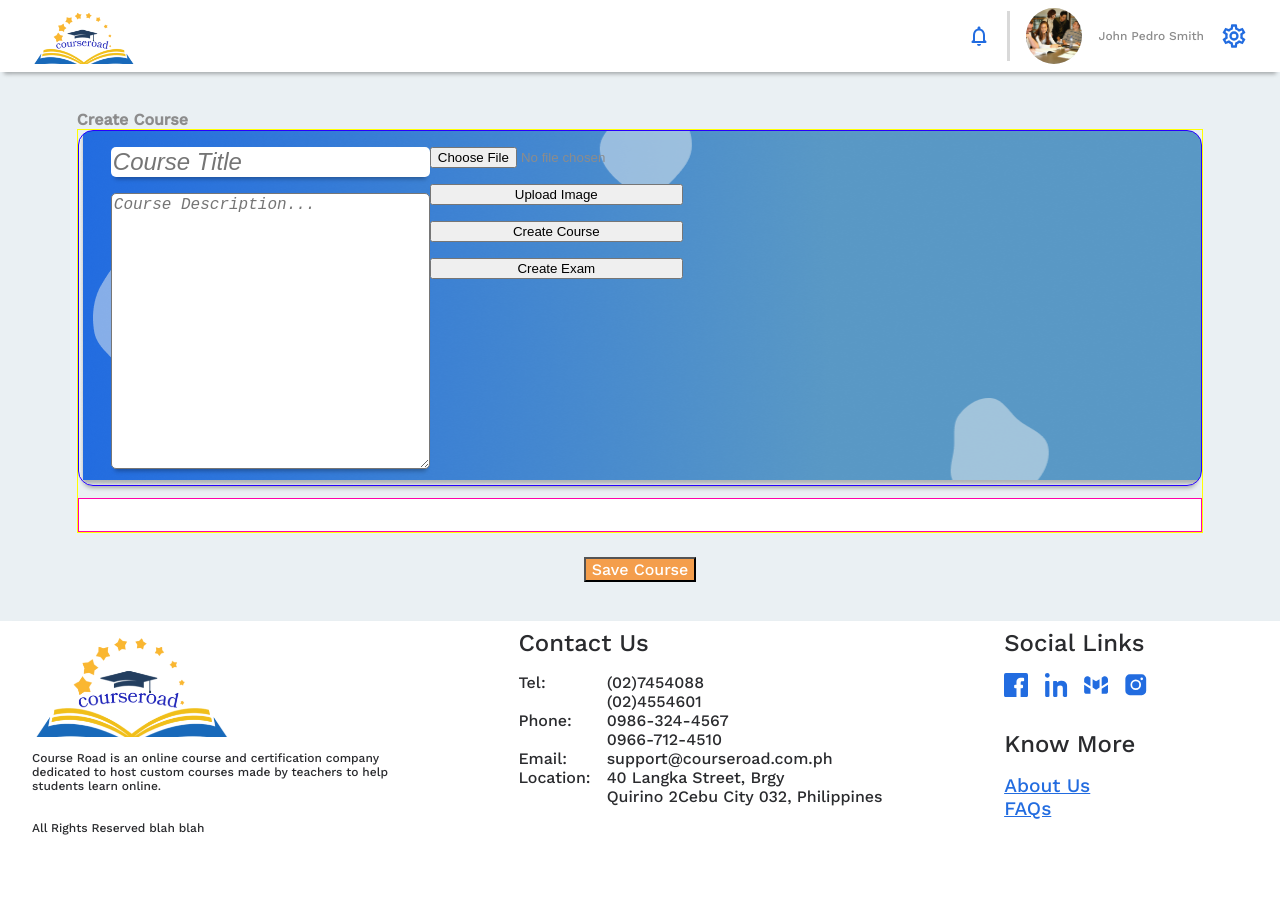
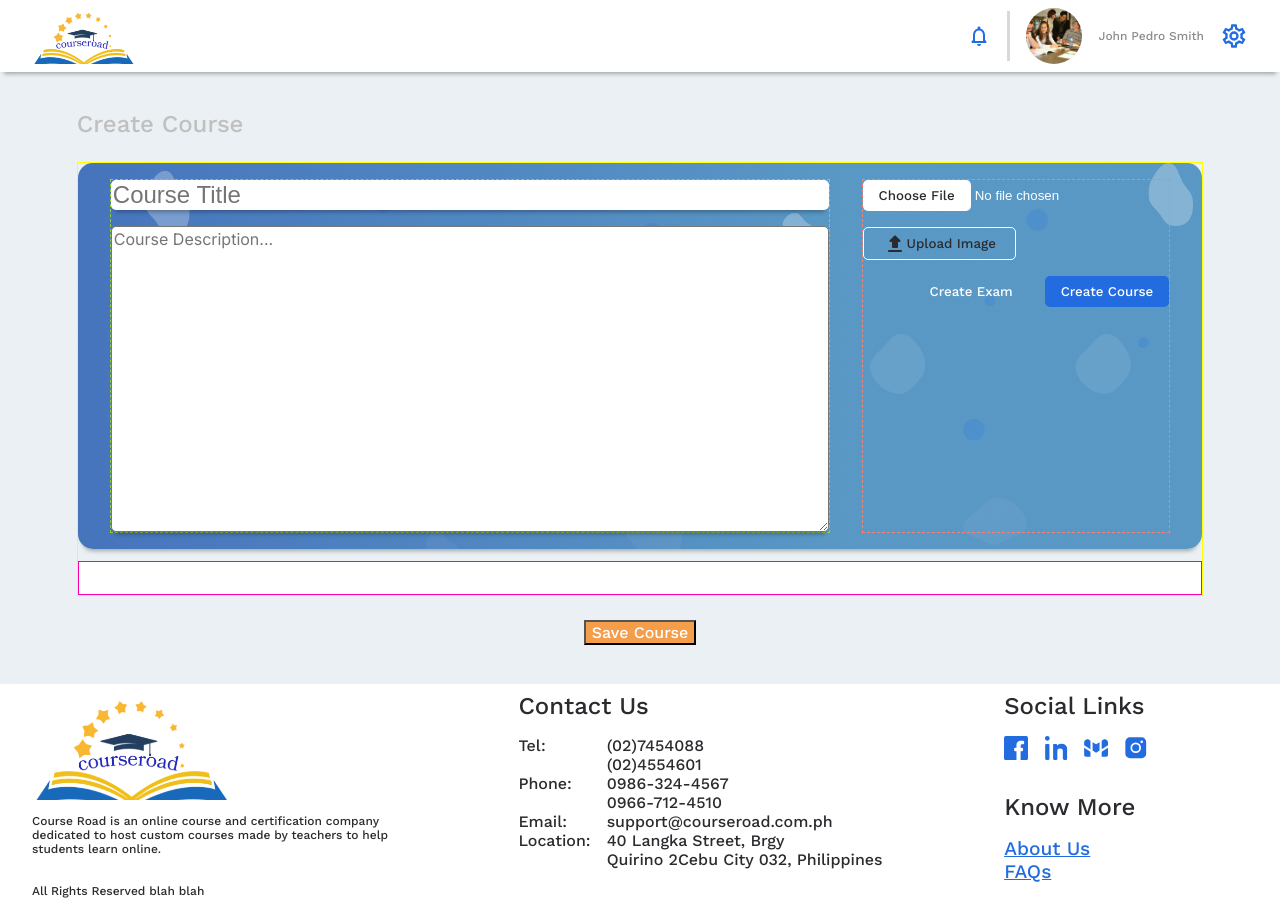
Before and after one commit to PauNJSam/CourseRoad, a React (Create React App) app in the folder courseroad/: page /dashboard/createcourse in a window 1280 px wide. Before the commit the page ends 843 px from the top, so only its background shows below. Built offline with nearby package versions, Linux system fonts and the light colour scheme.

Commit message:
Added Quill, Changes to create course design, not yet done

```diff
--- a/courseroad/package.json
+++ b/courseroad/package.json
@@ -10,6 +10,7 @@
     "react": "^18.2.0",
     "react-dom": "^18.2.0",
     "react-player": "^2.13.0",
+    "react-quill": "^2.0.0",
     "react-router-dom": "^6.15.0",
     "react-scripts": "^5.0.1",
     "web-vitals": "^2.1.4"
--- a/courseroad/src/components/CreateCourse.js
+++ b/courseroad/src/components/CreateCourse.js
@@ -5,6 +5,9 @@ import { collection, addDoc, serverTimestamp, setDoc, query, getDocs, doc, updat
 import { useNavigate } from "react-router-dom";
 import { async } from '@firebase/util';
 import { ref, uploadBytes, getDownloadURL } from "firebase/storage";
+import ReactQuill from "react-quill";
+import "react-quill/dist/quill.snow.css";
+import UploadIcon from "../icons/UploadIcon";
 
 const CreateCourse = () =>{
     const courseTitleRef = useRef();
@@ -26,6 +29,31 @@ const CreateCourse = () =>{
     const [chaptersData, setChaptersData] = useState([]);
 
     const navigate = useNavigate();
+
+    var toolbarOptions = [
+        ['bold', 'italic', 'underline', 'strike'],        // toggled buttons
+        ['blockquote', 'code-block'],
+        ['link', 'image', 'video'],
+
+        [{ 'header': 1 }, { 'header': 2 }],               // custom button values
+        [{ 'list': 'ordered'}, { 'list': 'bullet' }],
+        [{ 'script': 'sub'}, { 'script': 'super' }],      // superscript/subscript
+        [{ 'indent': '-1'}, { 'indent': '+1' }],          // outdent/indent
+        [{ 'direction': 'rtl' }],                         // text direction
+
+        [{ 'size': ['small', false, 'large', 'huge'] }],  // custom dropdown
+        [{ 'header': [1, 2, 3, 4, 5, 6, false] }],
+
+        [{ 'color': [] }, { 'background': [] }],          // dropdown with defaults from theme
+        [{ 'font': [] }],
+        [{ 'align': [] }],
+
+        ['clean']                                         // remove formatting button
+      ];
+
+    const module = {
+        toolbar: toolbarOptions,
+    };
 
     /* useEffect(() => {
       console.log(getChapters());
@@ -207,7 +235,7 @@ const CreateCourse = () =>{
 
     return(
         <section className='createCourse'>
-            <h1>Create Course</h1>
+            <p className='createCourse__page-title'>Create Course</p>
 
             <div className='edit-course-container'>
                 <article className='course-head article-flex'>
@@ -216,13 +244,17 @@ const CreateCourse = () =>{
                             <textarea className='course-head__textbox' rows={15} ref={courseDescriptionRef} placeholder='Course Description...'></textarea>
                         </div>
                         <div className='createCourse__files-buttons'>
-                            <input type='file' onChange={(event)=> {setImageUpload(event.target.files[0])}} ></input>
-                            <button className='createCourse__upload-btn' onClick={uploadImage}>Upload Image</button>
                             {
                                 courseThumbnail === null ? null : <img className='createCourse__thumbnail' src={courseThumbnail} alt='Course Thumbnail' />
                             }
-                            <button className='createCourse__create-btn' type='button' onClick={createCourse}>Create Course</button>
-                            <button type='button' onClick={createExam}>Create Exam</button>
+                            <input type='file' onChange={(event)=> {setImageUpload(event.target.files[0])}} ></input>
+                            <button className='createCourse__upload-btn btn' onClick={uploadImage}><UploadIcon /> Upload Image</button>
+
+                            <div className='createCourse__header-lower-btns'>
+                                <button className='createCourse__createExam-btn btn' type='button' onClick={createExam}>Create Exam</button>
+                                <button className='createCourse__create-course-btn btn' type='button' onClick={createCourse}>Create Course</button>
+                            </div>
+
                         </div>
                 </article>
 
@@ -237,7 +269,9 @@ const CreateCourse = () =>{
                                 <div className='added-chapter__chapter' key={chapter.id}>
                                     <div className='chapter-texts'>
                                         <p className='chapter-title'>{chapter.chapterTitle}</p>
-                                        <p className='chapter-description'>{chapter.chapterDescription}</p>
+                                        {/* <p className='chapter-description'>{chapter.chapterDescription}</p> */}
+                                        {/* {chapter.chapterDescription} */}
+                                        <p dangerouslySetInnerHTML={{__html: chapter.chapterDescription}} />
                                     </div>
                                     <div className='chapter-files'>
                                         {chapter.chapterFileNames.map((fileName)=>{
@@ -260,12 +294,15 @@ const CreateCourse = () =>{
 
                             <div className='createCourse__text-inputs' >
                                 <input type='text' ref={chapterTitleRef} placeholder='Chapter Title' required></input>
-                                <textarea rows={15} ref={chapterDescriptionRef} placeholder='Chapter Description...'></textarea>
+                                <ReactQuill modules={module} theme='snow' ref={chapterDescriptionRef}/>
+                                {/* <textarea rows={15} ref={chapterDescriptionRef} placeholder='Chapter Description...'></textarea> */}
                             </div>
                             <div className='createCourse__files-buttons'>
-                                <input type='file' onChange={(event)=> {setFileUpload(event.target.files[0])}}></input>
-                                <button className='createCourse__upload-btn' onClick={uploadFile}>Upload File</button>
-                                <button className='createCourse__create-btn' type='submit' onClick={()=>addChapter(courseID)}>Add Chapter</button>
+                                <div>
+                                    <input type='file' onChange={(event)=> {setFileUpload(event.target.files[0])}}></input>
+                                    <button className='createCourse__upload-btn' onClick={uploadFile}><UploadIcon /> Upload File</button>
+                                </div>
+                                <button className='createCourse__create-course-btn' type='submit' onClick={()=>addChapter(courseID)}>Add Chapter</button>
                             </div>
 
 
--- /dev/null
+++ b/courseroad/src/icons/UploadIcon.jsx
@@ -0,0 +1,27 @@
+import * as React from "react";
+
+function UploadIcon(props) {
+  return (
+    <svg
+      width={24}
+      height={24}
+      fill="none"
+      xmlns="http://www.w3.org/2000/svg"
+      {...props}
+    >
+      <g clipPath="url(#prefix__clip0_568_550)">
+        <path
+          d="M10 16h4c.55 0 1-.45 1-1v-5h1.59c.89 0 1.34-1.08.71-1.71L12.71 3.7a.996.996 0 00-1.41 0L6.71 8.29c-.63.63-.19 1.71.7 1.71H9v5c0 .55.45 1 1 1zm-4 2h12c.55 0 1 .45 1 1s-.45 1-1 1H6c-.55 0-1-.45-1-1s.45-1 1-1z"
+          fill="#2A2B2E"
+        />
+      </g>
+      <defs>
+        <clipPath id="prefix__clip0_568_550">
+          <path fill="#fff" d="M0 0h24v24H0z" />
+        </clipPath>
+      </defs>
+    </svg>
+  );
+}
+
+export default UploadIcon;
--- a/courseroad/src/styles/CreateCourse.css
+++ b/courseroad/src/styles/CreateCourse.css
@@ -4,6 +4,11 @@
     font-family: var(--_worksans);
     margin: 0;
     padding: 3% 6%;
+}
+.createCourse__page-title{
+    font-size: 1.5rem;
+    color: #c0c0c0;
+    margin-bottom: 1.5rem;
 }
 .createCourse .edit-course-container{
     width: 100%;
@@ -14,27 +19,11 @@
     gap: 1.5vh 0;
     border: 1px solid yellow;
 }
-/* .createCourse .section-grid{
-    padding: 50px 100px;
-    display: grid;
-    grid-template-columns: 3fr 1fr;
-    grid-template-rows: 1fr, 3fr;
-}
-.createCourse .section-grid:nth-child(1){
-    grid-column: 1/2;
-    grid-row: 1/2;
-}
-.createCourse .section-grid:nth-child(2){
-    grid-column: 1/2;
-    grid-row: 2/2;
-}
-.createCourse .section-grid:nth-child(3){
-    grid-column: 2/2;
-    grid-row: 2/2;
-} */
+
 .createCourse .article-flex{
     display: flex;
     flex-direction: row;
+    gap: 3%;
     border-radius: 15px;
     padding: 1rem 2rem;
     box-shadow: var(--_box-shadow);
@@ -43,21 +32,47 @@
     display: flex;
     flex-direction: column;
     gap: 1rem;
+    width: 70%;
+    border: 1px dashed yellowgreen;
 }
 .createCourse__files-buttons{
     display: flex;
     flex-direction: column;
     gap: 1rem;
+    width: 30%;
+    border: 1px dashed salmon;
+}
+.createCourse__files-buttons .btn{
+    border-radius: 5px;
+    font-family: var(--_worksans);
+    font-weight: 500;
+    cursor: pointer;
+}
+.createCourse__upload-btn{
+    background: transparent;
+    border: 1.5px solid #FFFFFF;
+    cursor: pointer;
+    color: var(--_dark);
+    display: flex;
+    flex-direction: row;
+    align-items: center;
+    justify-content: center;
+    width: 50%;
+    min-width: 100px;
+    padding: 0.2rem 0;
+}
+.createCourse__upload-btn:hover{
+    background: var(--_pure-white);
 }
 .createCourse__text-inputs input{
     font-size: 1.5rem;
     border: none;
-    font-style: italic;
     font-weight: 400;
 }
 .createCourse__text-inputs textarea{
     font-size: 1rem;
-    font-style: italic;
+    font-weight: 400;
+    font-family: var(--_inter);
     font-weight: 400;
 }
 
@@ -65,7 +80,24 @@
 
 .createCourse .course-head{
     background-image: url(../images/header_bg.png);
-    border: 1px solid rgb(38, 0, 255);
+    background-repeat: no-repeat;
+    background-size: cover;
+}
+
+.createCourse .course-head input[type='file']{
+    color: var(--_pure-white);
+}
+.course-head ::-webkit-file-upload-button{
+    color: var(--_dark);
+    background: var(--_pure-white);
+    border: none;
+    font-family: var(--_worksans);
+    border-radius: 5px;
+    padding: 0.5rem 1rem;
+    cursor: pointer;
+}
+.course-head ::-webkit-file-upload-button:hover{
+    background: #e2e4eb;
 }
 .createCourse .course-head__textbox{
     border-radius: 5px;
@@ -73,8 +105,35 @@
     box-shadow: var(--_box-shadow);
 }
 .createCourse__thumbnail{
-    width: 100px;
+    /* width: 100px; */
+    height: 200px;
 }
+.createCourse__header-lower-btns{
+    display: flex;
+    flex-direction: row;
+    gap: 1rem;
+    flex-wrap: wrap;
+    align-self: flex-end;
+}
+.createCourse__createExam-btn{
+    border: none;
+    color: var(--_pure-white);
+    background: none;
+    padding: 0.5rem 1rem;
+}
+.createCourse__createExam-btn:hover{
+    background: #d9d9d994;
+}
+.createCourse__create-course-btn{
+    border: none;
+    color: var(--_pure-white);
+    background: var(--_prim-blue);
+    padding: 0.5rem 1rem;
+}
+.createCourse__create-course-btn:hover{
+    background: #0062ff;
+}
+
 
 .createCourse .added-chapter{
     background-color: var(--_pure-white);
@@ -106,8 +165,51 @@
     font-size: 1rem;
 }
 .createCourse .add-new-chapter{
+    padding-bottom: 80px;
+}
+.add-new-chapter .createCourse__files-buttons{
+    display: flex;
+    flex-direction: column;
+    justify-content: space-between;
+}
+.createCourse .add-new-chapter ::-webkit-file-upload-button{
+    color: var(--_dark);
+    background: var(--_def-grey);
+    border: none;
+    font-family: var(--_worksans);
+    border-radius: 5px;
+    padding: 0.5rem 1rem;
+    cursor: pointer;
+}
+.createCourse .add-new-chapter  ::-webkit-file-upload-button:hover{
+    background: #e2e4eb;
+}
+.add-new-chapter .createCourse__upload-btn{
+    background: transparent;
+    border: 1.5px solid var(--_def-grey);
+    border-radius: 5px;
+    cursor: pointer;
+    color: var(--_dark);
+    display: flex;
+    flex-direction: row;
+    align-items: center;
+    justify-content: center;
+    width: 50%;
+    min-width: 100px;
+    padding: 0.2rem 0;
+    margin-top: 1rem;
+}
+.add-new-chapter .createCourse__upload-btn:hover{
+    background: #e2e4eb;
+}
+.createCourse .add-new-chapter{
     background-color: var(--_pure-white);
     border: 1px solid rgb(0, 255, 34);
+}
+.add-new-chapter .createCourse__create-course-btn{
+    border-radius: 5px;
+    width: 40%;
+    align-self: flex-end;
 }
 .createCourse .centered-btn{
     text-align: center;
```
Also changed, not shown: courseroad/src/images/header_bg.png, 1 other file (tests, documents, lock files or other folders).
